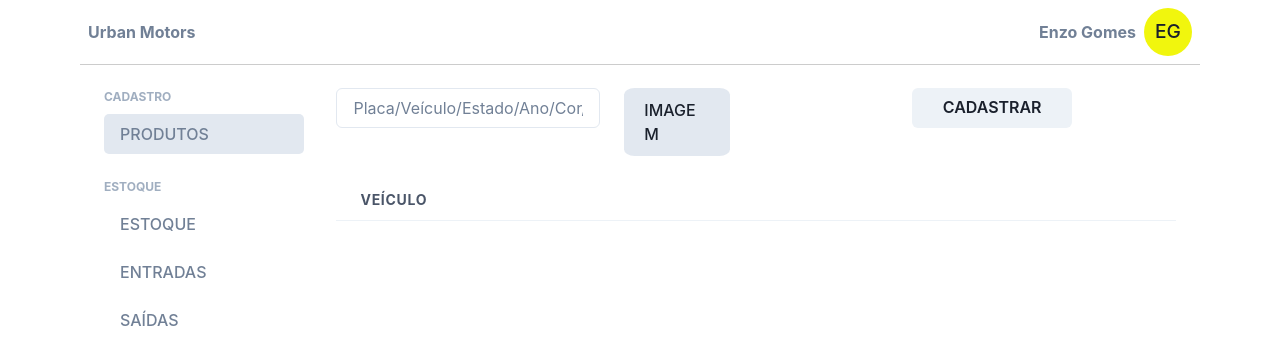
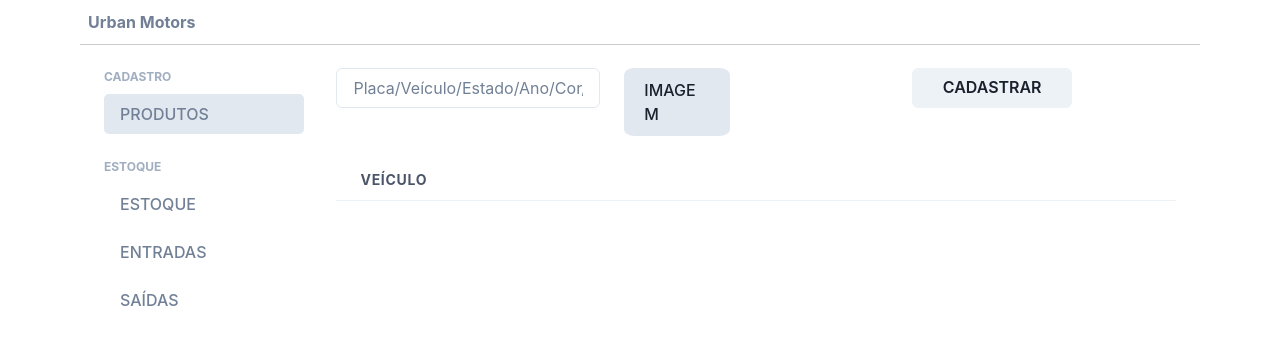
Before and after one commit to guigasdev/controle-de-estoque, a Next.js app: page / in a window 1280 px wide. Shown: the top 364 px of the page. Built offline with nearby package versions, Linux system fonts and the light colour scheme.

Commit message:
alterações

```diff
--- a/src/components/Header.js
+++ b/src/components/Header.js
@@ -44,10 +44,6 @@ const Header = () => {
       )}
       <Text>Urban Motors</Text>
       <Flex ml="auto">
-        <HStack>
-          <Text>Enzo Gomes</Text>
-          <Avatar size="md" name="Enzo Gomes" />
-        </HStack>
       </Flex>
     </Flex>
   );
```
